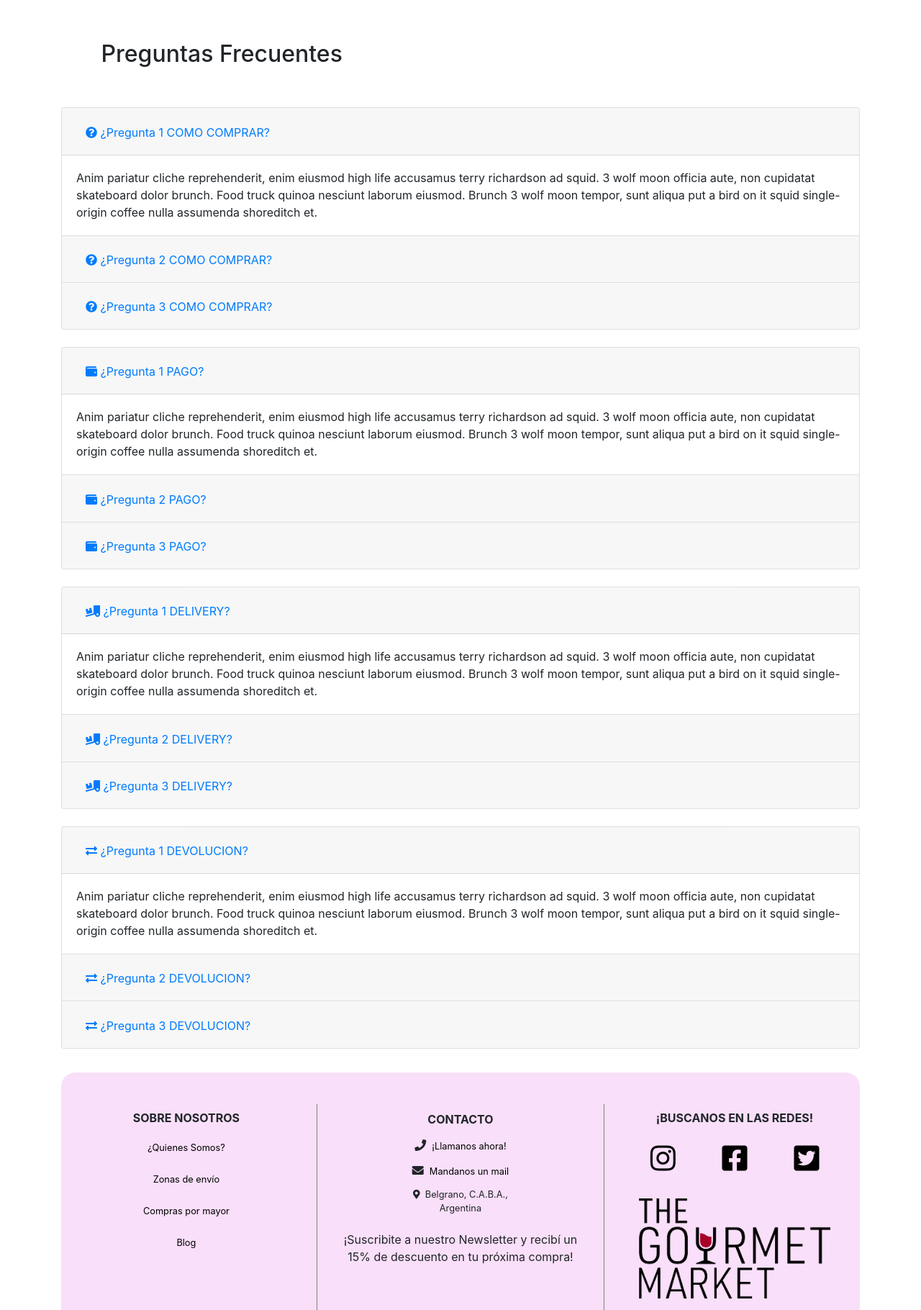
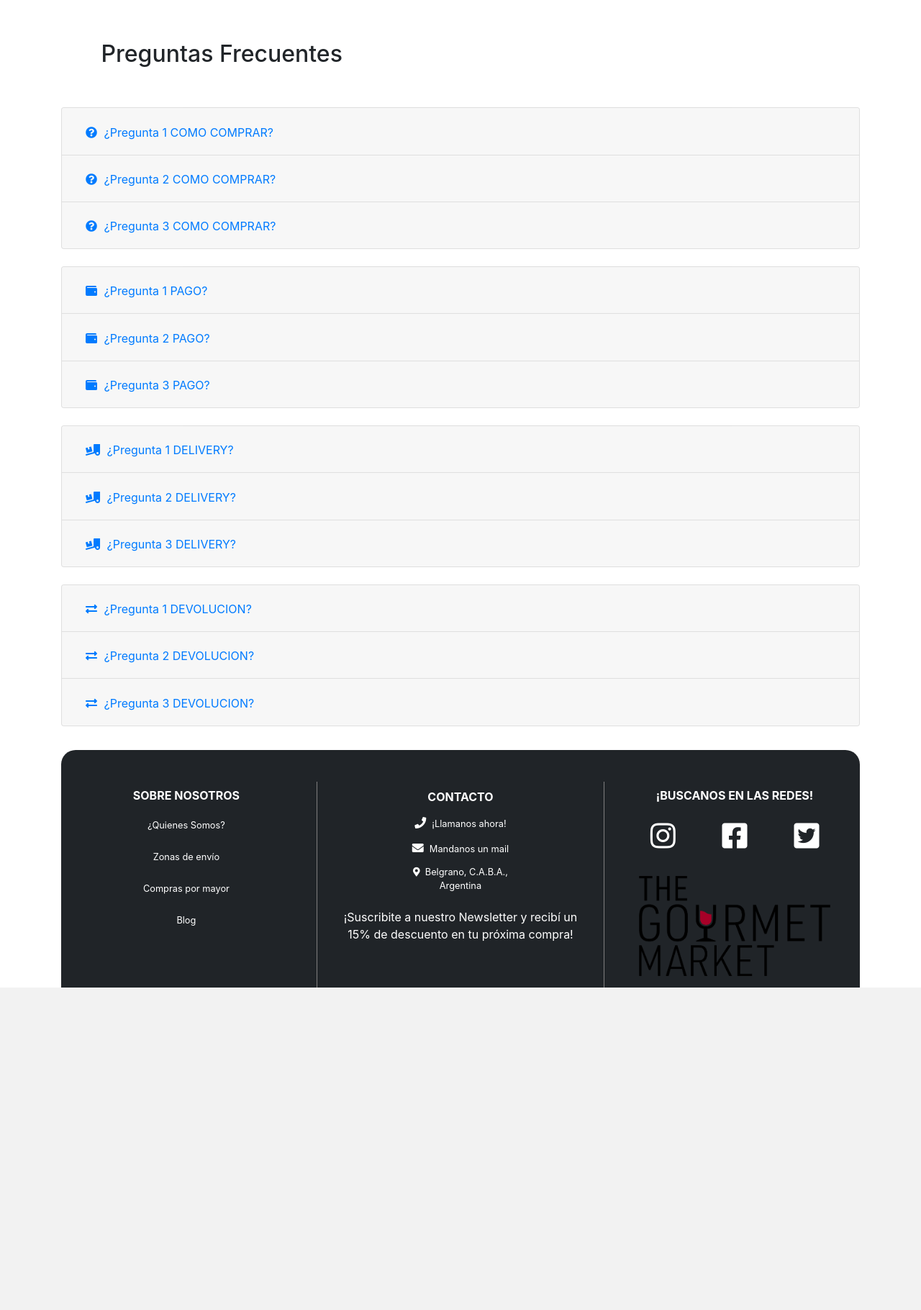
Before and after one commit to spclusellas/TheGourmetMarket, a PHP site: page /preguntasfrecuentes.html in a window 1280 px wide. Shown: the whole page at 72% size. After the commit the page ends 1372 px from the top, so only its background shows below. Run offline with PHP 8.4, Linux system fonts and the light colour scheme; some libraries are stand-ins or nearby versions.

Commit message:
segundo commit

```diff
--- a/css/master.css
+++ b/css/master.css
@@ -3,8 +3,6 @@
   padding: 0;
   margin: 0 auto;
 }
-
-@media (min-width:320px){
 
 .titulofaq{
   margin: 5%;
@@ -12,10 +10,14 @@
 .card-header{
   margin: 0;
 }
+.accordion i{
+  margin-right: 5px;
+}
 
 /**      FOOTER        **/
 .footer{
-  background-color: #f3bff380;
+  background-color: #202428;
+  color: white;
   display: flex;
   flex-wrap: wrap;
   flex-direction: column;
@@ -30,11 +32,11 @@
 }
 .footer a{
   text-decoration: none;
-  color: black;
+  color: white;
   font-size: 0.8rem;
 }
 .footer a:hover{
-  color: white;
+  color: red;
 }
 .contacto{
   display: flex;
@@ -78,7 +80,6 @@
     margin: 0 7% 5% 7%;
   }
 
-}
 
 @media (min-width:720px){
 
--- a/preguntasfrecuentes.html
+++ b/preguntasfrecuentes.html
@@ -23,13 +23,13 @@
               <div class="card">
                 <div class="card-header" id="headingOne">
                   <h2 class="mb-0">
-                    <button class="btn btn-link" type="button" data-toggle="collapse" data-target="#collapseOne" aria-expanded="true" aria-controls="collapseOne">
+                    <button class="btn btn-link collapsed" type="button" data-toggle="collapse" data-target="#collapseOne" aria-expanded="true" aria-controls="collapseOne">
                       <i class="fas fa-question-circle"></i>
                       ¿Pregunta 1 COMO COMPRAR?
                     </button>
                   </h2>
                 </div>
-                      <div id="collapseOne" class="collapse show" aria-labelledby="headingOne" data-parent="#accordionExample">
+                      <div id="collapseOne" class="collapse" aria-labelledby="headingOne" data-parent="#accordionExample">
                         <div class="card-body">
                           Anim pariatur cliche reprehenderit, enim eiusmod high life accusamus terry richardson ad squid. 3 wolf moon officia aute, non cupidatat skateboard dolor brunch. Food truck quinoa nesciunt laborum eiusmod. Brunch 3 wolf moon tempor, sunt aliqua put a bird on it squid single-origin coffee nulla assumenda shoreditch et.
                         </div>
@@ -83,7 +83,7 @@
                     </button>
                   </h2>
                 </div>
-                      <div id="collapseFour" class="collapse show" aria-labelledby="headingFour" data-parent="#accordionExample">
+                      <div id="collapseFour" class="collapse" aria-labelledby="headingFour" data-parent="#accordionExample">
                         <div class="card-body">
                           Anim pariatur cliche reprehenderit, enim eiusmod high life accusamus terry richardson ad squid. 3 wolf moon officia aute, non cupidatat skateboard dolor brunch. Food truck quinoa nesciunt laborum eiusmod. Brunch 3 wolf moon tempor, sunt aliqua put a bird on it squid single-origin coffee nulla assumenda shoreditch et.
                         </div>
@@ -137,7 +137,7 @@
                     </button>
                   </h2>
                 </div>
-                      <div id="collapseSeven" class="collapse show" aria-labelledby="headingSeven" data-parent="#accordionExample">
+                      <div id="collapseSeven" class="collapse" aria-labelledby="headingSeven" data-parent="#accordionExample">
                         <div class="card-body">
                           Anim pariatur cliche reprehenderit, enim eiusmod high life accusamus terry richardson ad squid. 3 wolf moon officia aute, non cupidatat skateboard dolor brunch. Food truck quinoa nesciunt laborum eiusmod. Brunch 3 wolf moon tempor, sunt aliqua put a bird on it squid single-origin coffee nulla assumenda shoreditch et.
                         </div>
@@ -192,7 +192,7 @@
                     </button>
                   </h2>
                 </div>
-                      <div id="collapseTen" class="collapse show" aria-labelledby="headingTen" data-parent="#accordionExample">
+                      <div id="collapseTen" class="collapse" aria-labelledby="headingTen" data-parent="#accordionExample">
                         <div class="card-body">
                           Anim pariatur cliche reprehenderit, enim eiusmod high life accusamus terry richardson ad squid. 3 wolf moon officia aute, non cupidatat skateboard dolor brunch. Food truck quinoa nesciunt laborum eiusmod. Brunch 3 wolf moon tempor, sunt aliqua put a bird on it squid single-origin coffee nulla assumenda shoreditch et.
                         </div>
```
